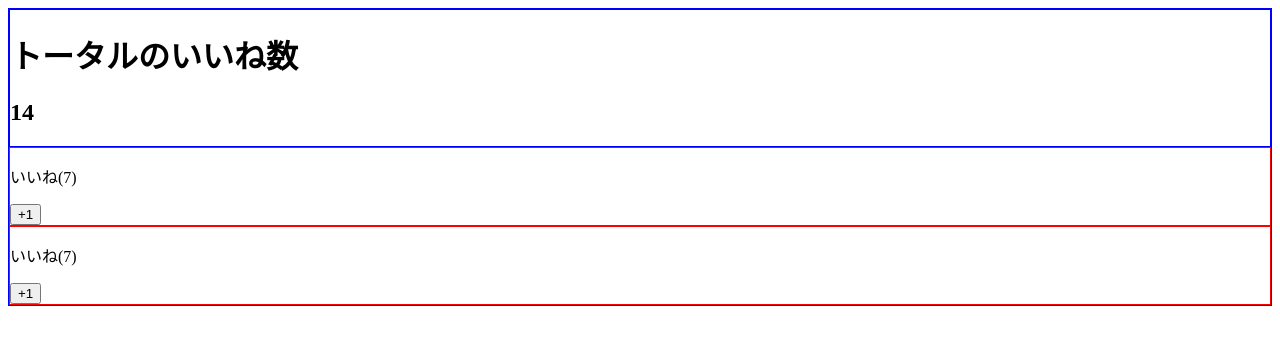
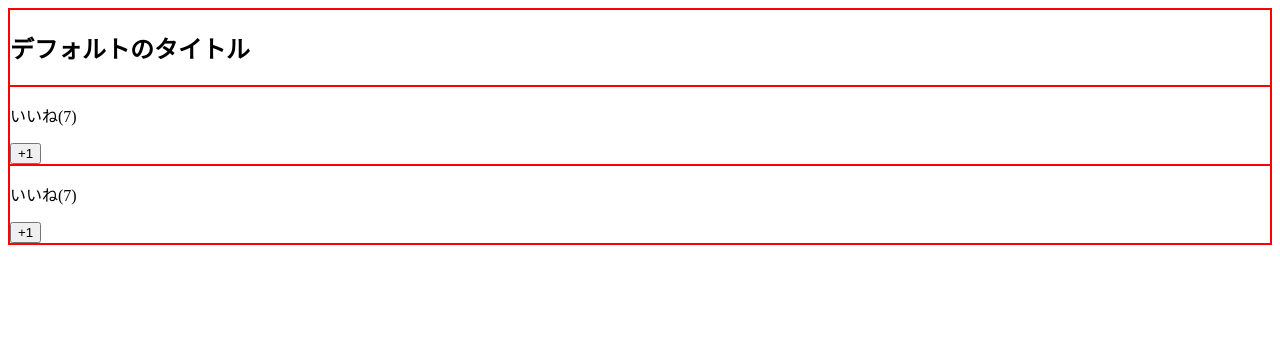
Before and after one commit to masaaki-ashikaga/udemy_Vue.js, a Vue app: page / in a window 1280 px wide. Shown: the top 344 px of the page. Built offline with nearby package versions, Linux system fonts and the light colour scheme.

Commit message:
slotのスコープ

```diff
--- a/src/App.vue
+++ b/src/App.vue
@@ -1,8 +1,7 @@
 <template>
 <div>
   <LikeHeader>
-    <h1>トータルのいいね数</h1>
-    <h2>{{ number }}</h2>
+
   </LikeHeader>
   <LikeNumber :total-number="number" @my-click="incrementNumber"></LikeNumber>
   <LikeNumber :total-number="number"></LikeNumber>
@@ -31,6 +30,9 @@ export default {
 
 <style scoped>
   div{
-    border: 1px solid blue;
+    border: 1px solid red;
+  }
+  h1{
+    color: blue;
   }
 </style>
--- a/src/components/LikeHeader.vue
+++ b/src/components/LikeHeader.vue
@@ -1,6 +1,8 @@
 <template>
     <div>
-    <slot></slot>
+    <slot>
+        <h2>デフォルトのタイトル</h2>
+    </slot>
     </div>
 </template>
 
@@ -9,3 +11,12 @@ export default {
     props: ["headerText"]
 };
 </script>
+
+<style scoped>
+  div{
+    border: 1px solid blue;
+  }
+  h1{
+    color: red;
+  }
+</style>
```
